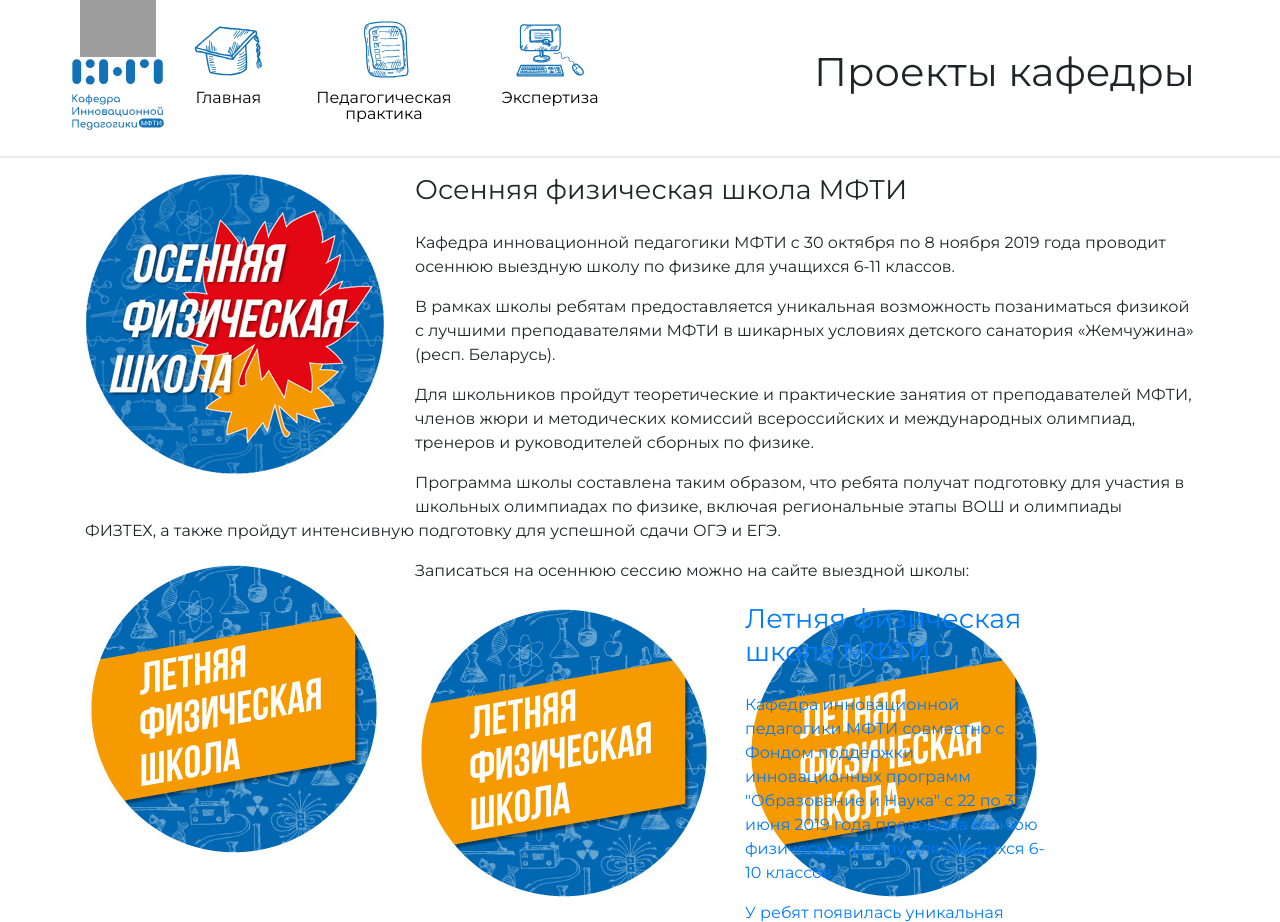
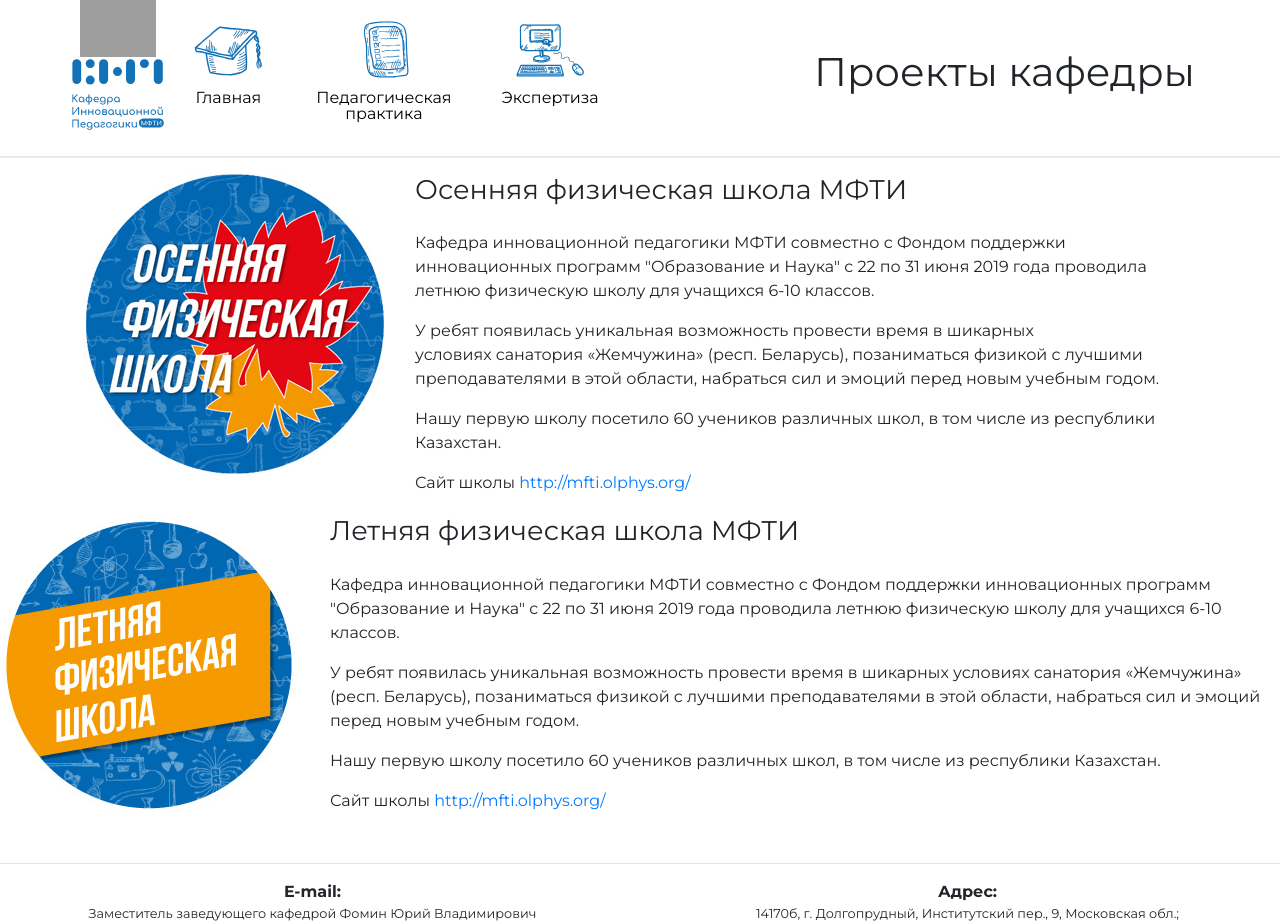
Before and after one commit to polyakovin/mipt, a website: page projects.html in a window 1280 px wide. Shown: the top 922 px of the page. Drawn offline with nearby package versions, Linux system fonts and the light colour scheme; grey boxes are pictures that could not be loaded.

Commit message:
Update projects.html

```diff
--- a/projects.html
+++ b/projects.html
@@ -39,11 +39,10 @@
 			<div class="header-name">
 			<H2>Осенняя физическая школа МФТИ</H2>
 			</div>
-			<p>Кафедра инновационной педагогики МФТИ c 30 октября по 8 ноября 2019 года проводит осеннюю выездную школу по физике для учащихся 6-11 классов.</p>
-			<p>В рамках школы ребятам предоставляется уникальная возможность позаниматься физикой с лучшими преподавателями МФТИ в шикарных условиях детского санатория «Жемчужина» (респ. Беларусь).</p>
-			<p>Для школьников пройдут теоретические и практические занятия от преподавателей МФТИ, членов жюри и методических комиссий всероссийских и международных олимпиад, тренеров и руководителей сборных по физике.</p>
-			<p>Программа школы составлена таким образом, что ребята получат подготовку для участия в школьных олимпиадах по физике, включая региональные этапы ВОШ и олимпиады ФИЗТЕХ, а также пройдут интенсивную подготовку для успешной сдачи ОГЭ и ЕГЭ.</p>
-			<p>Записаться на осеннюю сессию можно на сайте выездной школы: <a href="http://mfti.olphys.org/" target="_blank”>http://mfti.olphys.org/ </a></p>
+		  <p>Кафедра инновационной педагогики МФТИ совместно с Фондом поддержки инновационных программ "Образование и Наука" c 22 по 31 июня 2019 года проводила летнюю физическую школу для учащихся 6-10 классов.</p>
+          <p>У ребят появилась уникальная возможность провести время в шикарных условиях санатория «Жемчужина» (респ. Беларусь), позаниматься физикой с лучшими преподавателями в этой области, набраться сил и эмоций перед новым учебным годом.</p>
+          <p>Нашу первую школу посетило 60 учеников различных школ, в том числе из республики Казахстан.</p>
+          <p>Сайт школы <a href="http://mfti.olphys.org/">http://mfti.olphys.org/</a></p>
 
 			</div>
 		</div>
```
